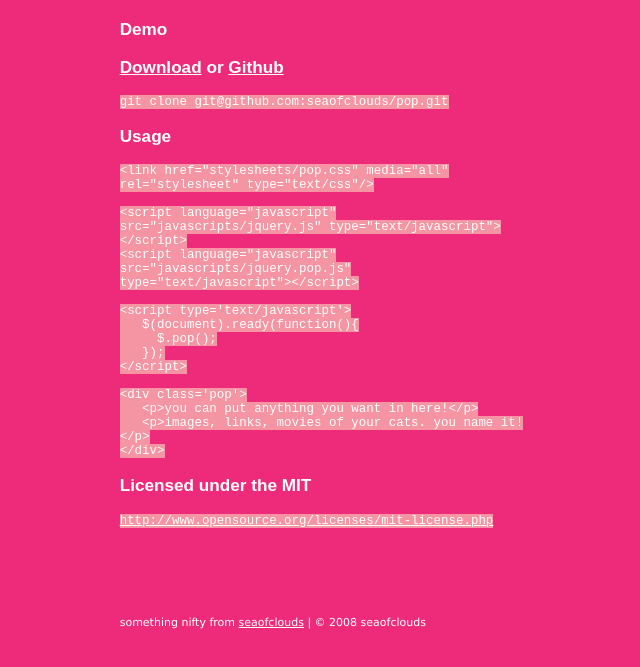
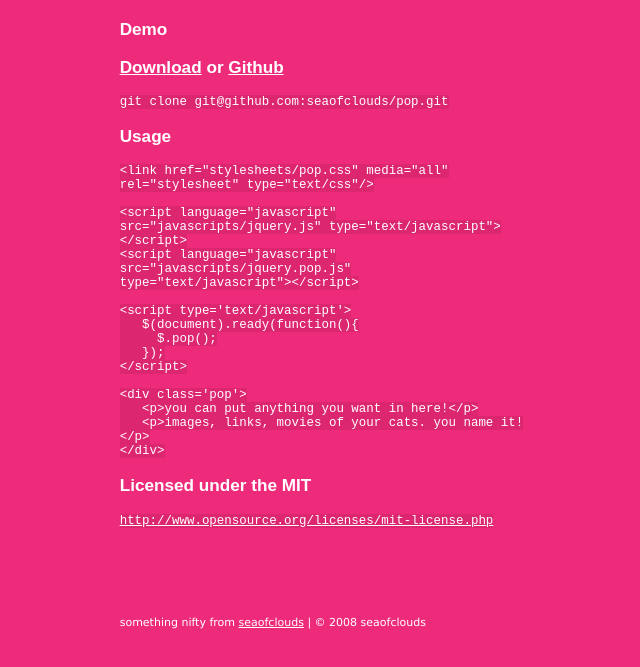
Before and after one commit to seaofclouds/pop, a plain HTML site: page index.html in a window 1280 px wide. Shown: the part 149-816 px from the top of the page, without its empty margins (315-955 px from the left). Drawn offline with Linux system fonts and the light colour scheme.

Commit message:
darker code color

```diff
--- a/stylesheets/application.css
+++ b/stylesheets/application.css
@@ -17,7 +17,7 @@ body {
     body .container h2, body .container h3, body .container p, body .container ul, body .container code {
       margin-bottom: 1em; }
     body .container code {
-      background-color: #F594A2;
+      background-color: #DC2670;
       font-size: 85%; }
     body .container a {
       color: #fff; }
```
